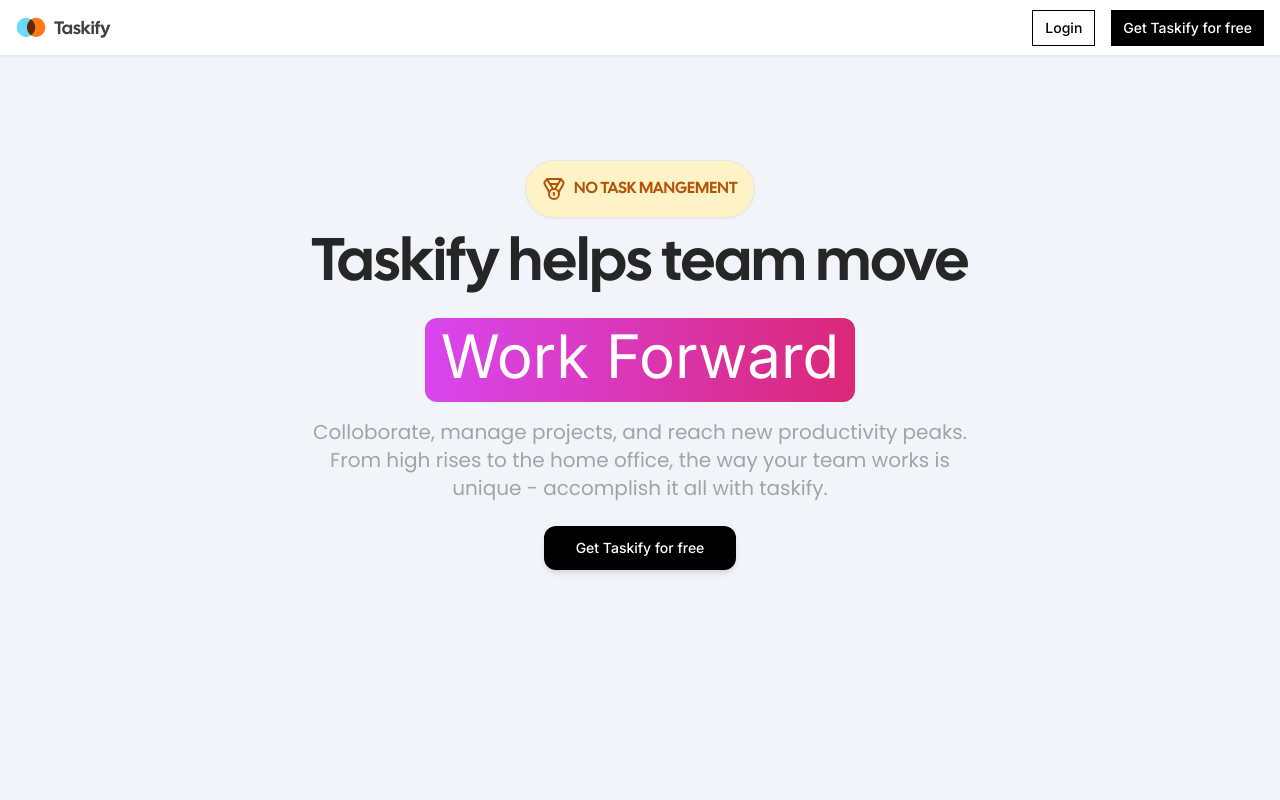
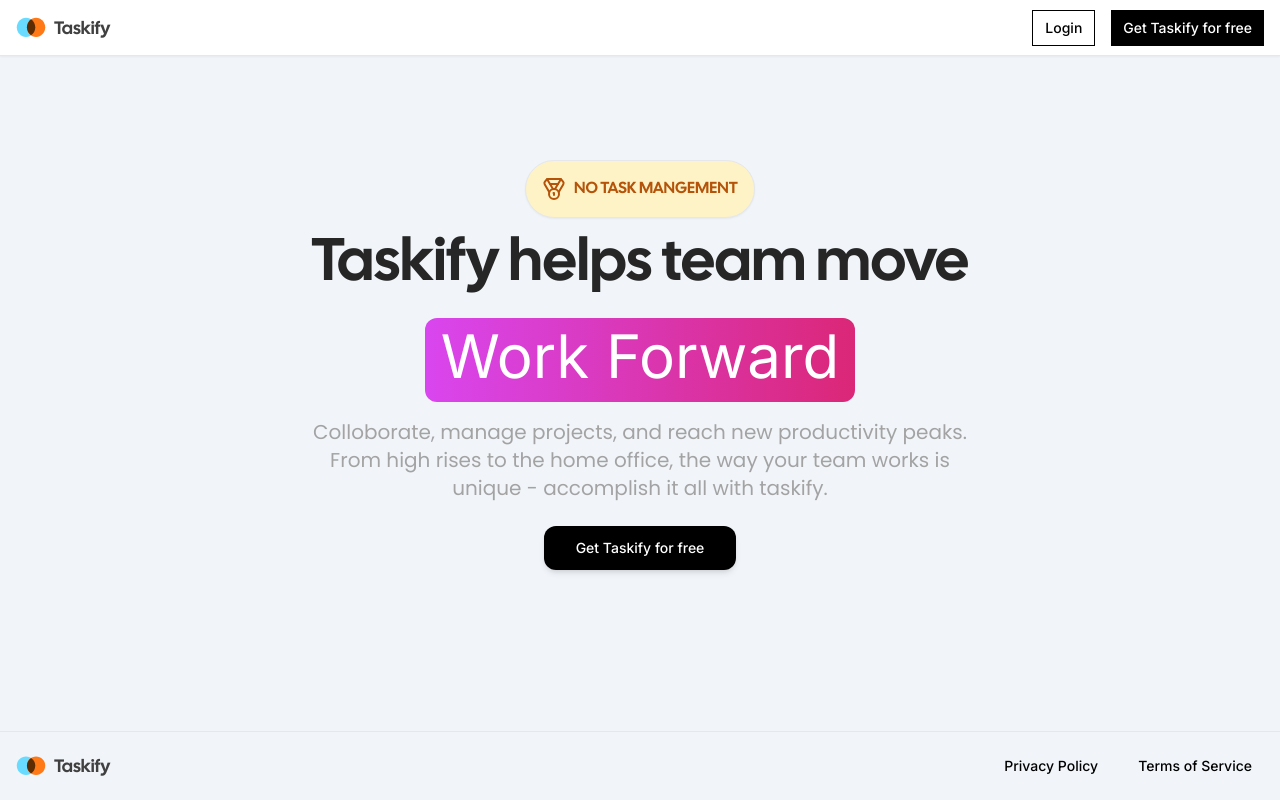
Before and after one commit to Zerzkhane-mourad/TaskiFy, a Next.js app: page / in a window 1280 px wide. Built offline with nearby package versions, Linux system fonts and the light colour scheme.

Commit message:
add footer

```diff
--- /dev/null
+++ b/app/(marketing)/_components/footer.tsx
@@ -0,0 +1,20 @@
+import Logo  from "@/components/logo";
+import { Button } from "@/components/ui/button";
+
+export const Footer = () => {
+  return (
+    <div className="fixed bottom-0 w-full p-4 border-t bg-slate-100">
+      <div className="md:max-w-screen-2xl mx-auto flex items-center w-full justify-between">
+        <Logo />
+        <div className="space-x-4 md:block md:w-auto flex items-center justify-between w-full">
+          <Button size="sm" variant="ghost">
+            Privacy Policy
+          </Button>
+          <Button size="sm" variant="ghost">
+            Terms of Service
+          </Button>
+        </div>
+      </div>
+    </div>
+  );
+};
--- a/app/(marketing)/layout.tsx
+++ b/app/(marketing)/layout.tsx
@@ -1,5 +1,5 @@
-import React from 'react'
 import { Navbar } from './_components/navbar'
+import { Footer } from './_components/footer'
 
 const layout = ({ children }: {
     children: React.ReactNode
@@ -11,6 +11,7 @@
             <main className='pt-40 pb-20 bg-slate-100'>
                 {children}
             </main>
+            <Footer/>
         </div>
     )
 }
```
